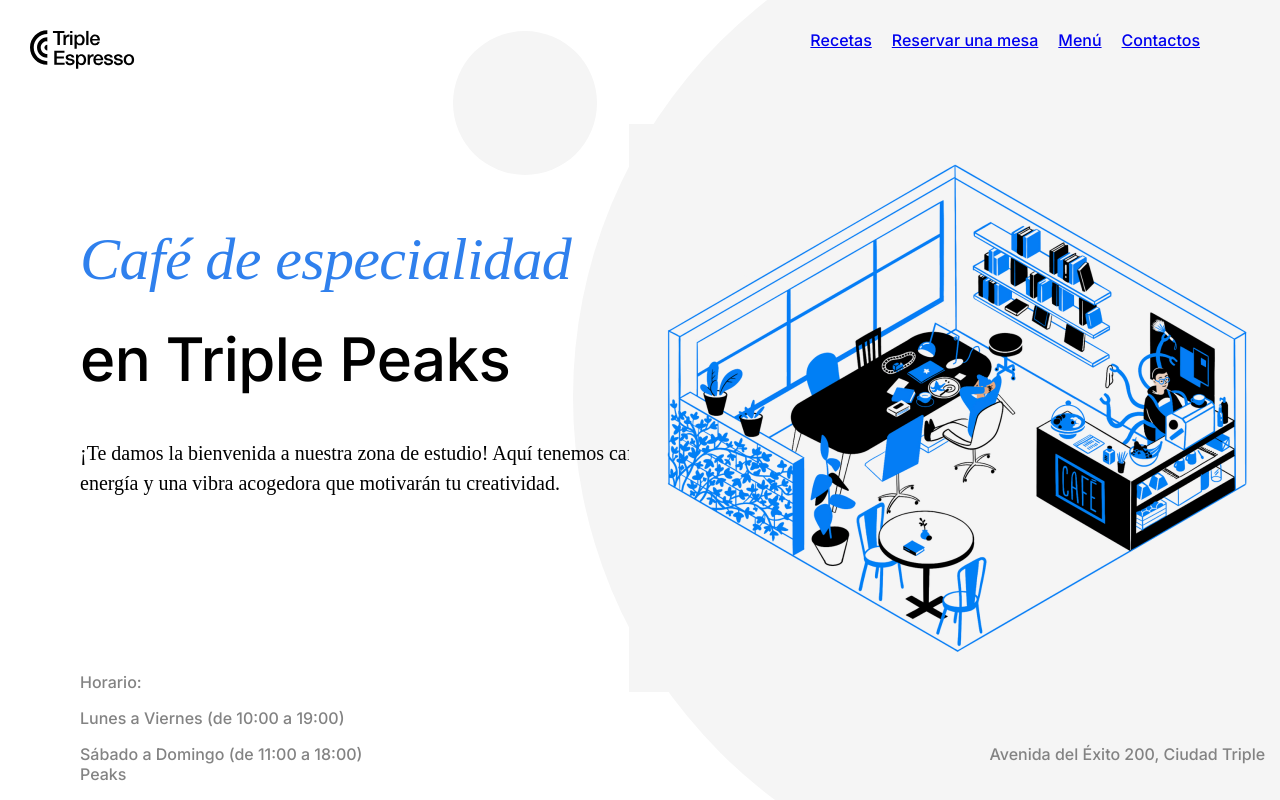
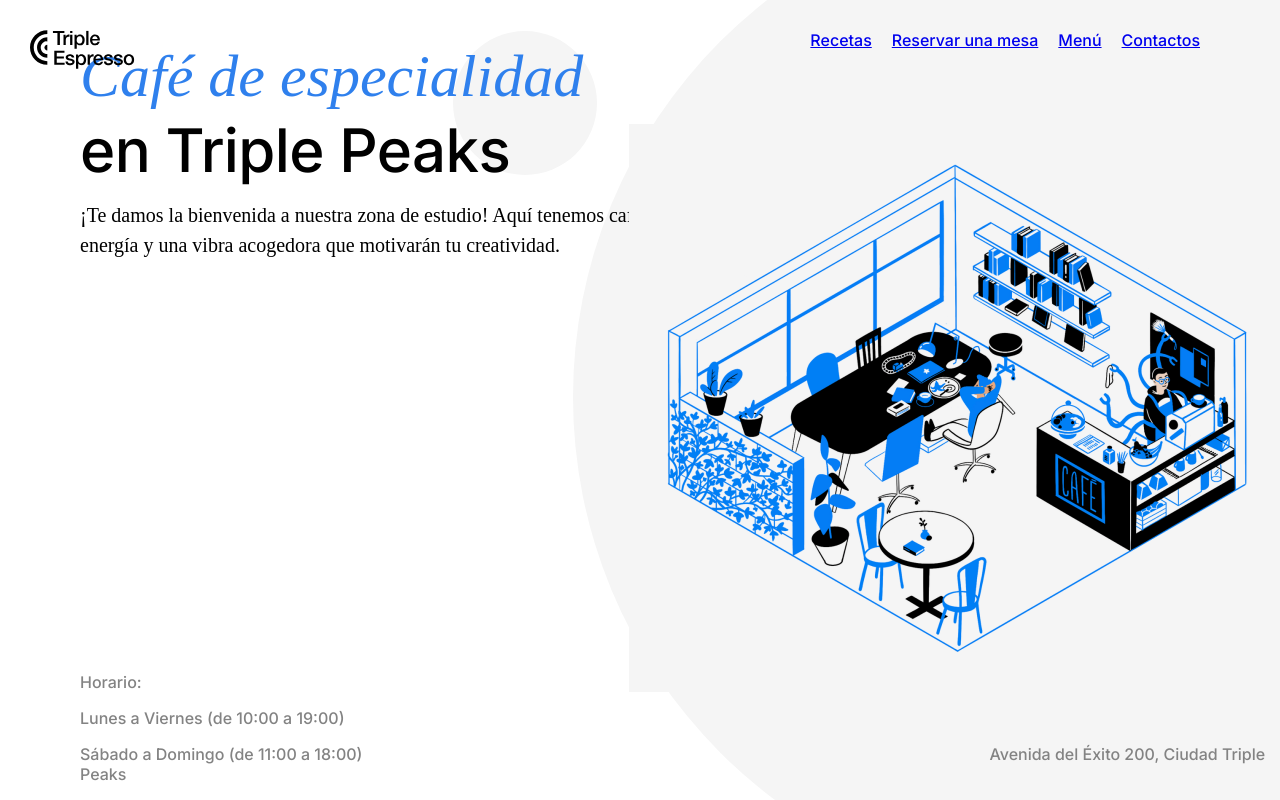
Before and after one commit to liscarolina/web_project_coffeeshop, a plain HTML site: page index.html in a window 1280 px wide. Shown: the top 800 px of the page. Drawn offline with Linux system fonts and the light colour scheme.

Commit message:
Corregir errores

```diff
--- a/index.html
+++ b/index.html
@@ -68,16 +68,15 @@
             </li>
           </ul>
         </nav>
-        <span class="header__span-accent">
-          <h1 class="header__tittle header__tittle_color_blue">
-            Café de especialidad
-          </h1></span
-        >
-        <h1 class="header__tittle">en Triple Peaks</h1>
-        <p class="header__description">
-          ¡Te damos la bienvenida a nuestra zona de estudio! Aquí tenemos café
-          para darte energía y una vibra acogedora que motivarán tu creatividad.
-        </p>
+        <div class="header__content">
+          <span class="header__span-accent">Café de especialidad</span>
+          <h1 class="header__tittle">en Triple Peaks</h1>
+          <p class="header__description">
+            ¡Te damos la bienvenida a nuestra zona de estudio! Aquí tenemos café
+            para darte energía y una vibra acogedora que motivarán tu
+            creatividad.
+          </p>
+        </div>
         <img
           class="header__image"
           src="./images/inside_coffee_shop.png"
@@ -149,9 +148,9 @@
             </div>
           </div>
         </section>
-        <section class="reservation"></section>
-        <section class="menu"></section>
-        <section class="about"></section>
+        <section class="reservation" id="Reservar-mesa"></section>
+        <section class="menu" id="Menu"></section>
+        <section class="about" id="Contactos"></section>
       </main>
       <footer class="footer"></footer>
     </div>
--- a/pages/index.css
+++ b/pages/index.css
@@ -59,10 +59,8 @@
   font-style: italic;
   font-size: 60px;
   color: #2f80ed;
-}
-
-.header__tittle_color_blue {
   margin-top: 183px;
+  margin-left: 80px;
 }
 
 .header__tittle {
```
